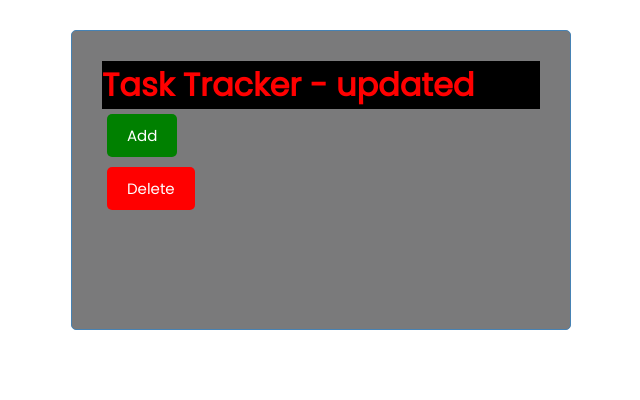
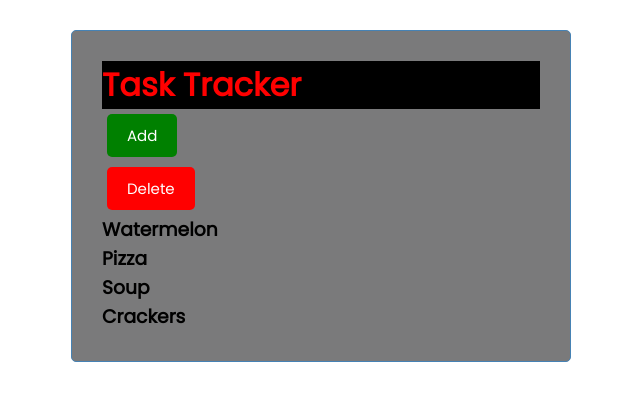
Before and after one commit to kdaysal/grocery-list-netlify, a React (Create React App) app: page / in a window 1280 px wide. Shown: the top 400 px of the page, without its empty margins (319-959 px from the left). Built offline with nearby package versions, Linux system fonts and the light colour scheme.

Commit message:
Created new Tasks component
-This component will eventually set and update all of the grocery items in the list

```diff
--- a/src/App.js
+++ b/src/App.js
@@ -1,11 +1,13 @@
 //import React from 'react'; //only needed for class components; not used here
 import Header from './components/Header';
+import Tasks from './components/Tasks';
 
 function App() {
 
   return (
     <div className="container">
-      <Header title='Task Tracker - updated' /> {/* passing 'Task tracker' as a prop to <Header /> component */}
+      <Header title='Task Tracker' /> {/* passing 'Task tracker' as a prop to <Header /> component */}
+      <Tasks />
     </div>
   );
 }
--- /dev/null
+++ b/src/components/Tasks.js
@@ -0,0 +1,44 @@
+//This component will set and update all of the individual grocery items (tasks)
+import { useState } from 'react'
+
+const Tasks = () => {
+  //initialize state of tasks
+  const [tasks, setTasks] = useState(
+    [
+      {
+        id: 1,
+        text: 'Watermelon',
+        aisle: 7,
+        reminder: true
+      },
+      {
+        id: 2,
+        text: 'Pizza',
+        aisle: 16,
+        reminder: false
+      },
+      {
+        id: 3,
+        text: 'Soup',
+        aisle: 'Deli',
+        reminder: false
+      },
+      {
+        id: 4,
+        text: 'Crackers',
+        aisle: '4',
+        reminder: true
+      }
+    ]
+  )
+  return (
+    //loop thru each element of the tasks array to output a list of all the individual tasks
+    <>
+      {tasks.map((task) => (
+        <h3 key={task.id}>{task.text}</h3>
+      ))}
+    </>
+  )
+}
+
+export default Tasks
```
